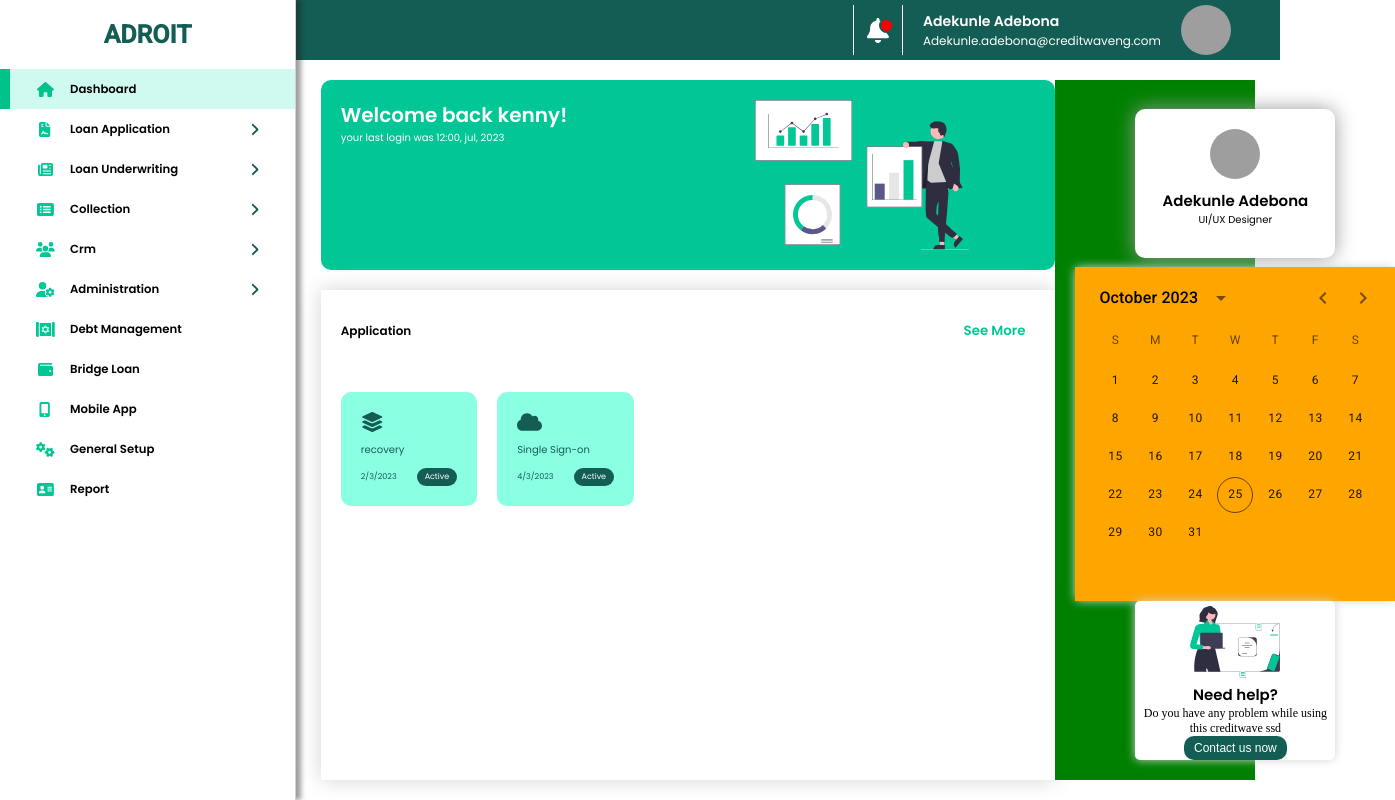
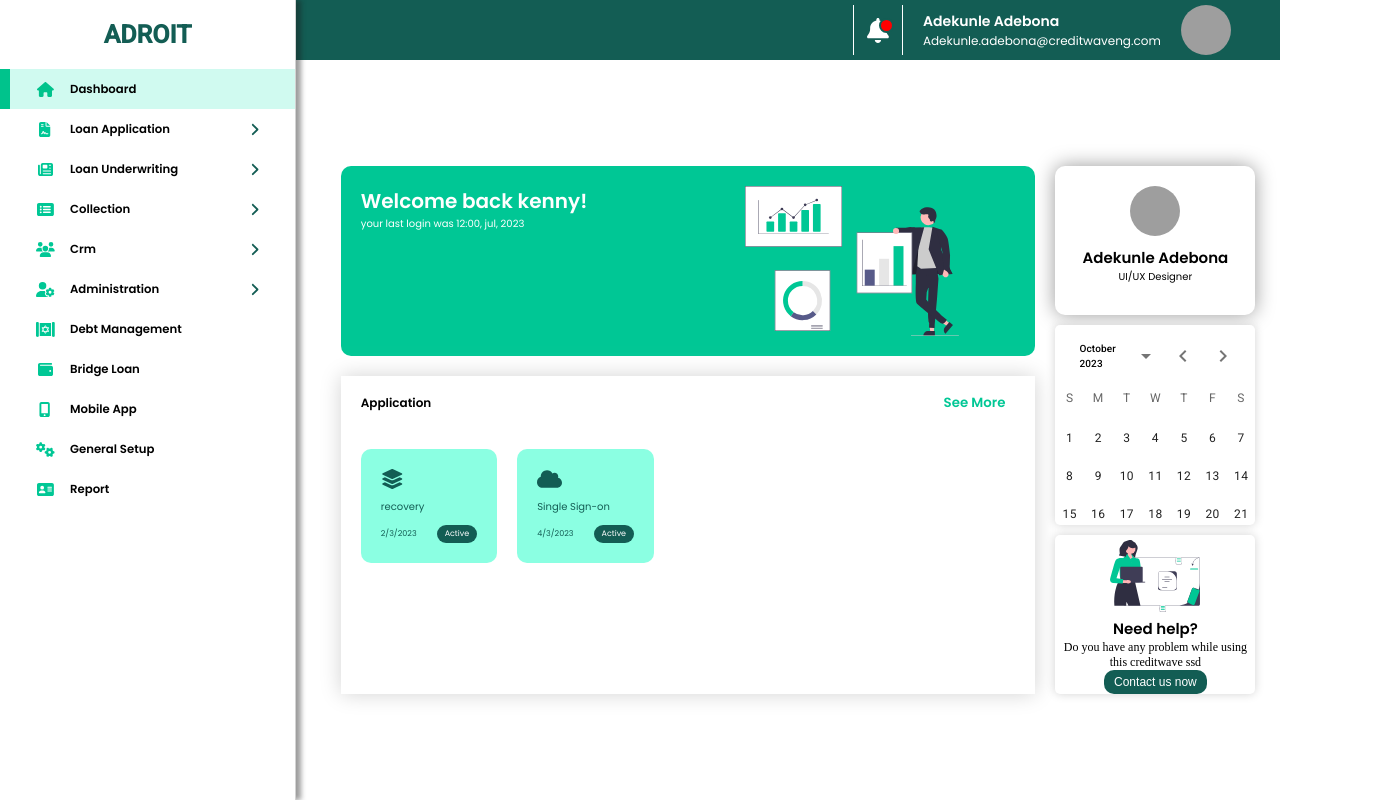
Before and after one commit to nehldotjs/adroit.github.io, a React (Create React App) app: page /dashboardScreen in a window 1280 px wide. Shown: the whole page, 1395 px wide, since content can reach past the window. Built offline with nearby package versions, Linux system fonts and the light colour scheme; grey boxes are pictures that could not be loaded.

Commit message:
NEW COMMIT

```diff
--- a/src/components/Calender.js
+++ b/src/components/Calender.js
@@ -6,7 +6,12 @@ import { DateCalendar } from "@mui/x-date-pickers/DateCalendar";
 export default function CalenderProp() {
   return (
     <LocalizationProvider dateAdapter={AdapterDayjs}>
-      <DateCalendar className="calendar-container" />
+      <DateCalendar
+        sx={{
+          maxHeight: "200px",
+          margin: "none"
+        }}
+      />
     </LocalizationProvider>
   );
 }
--- a/src/screens/styles/dashBoard.css
+++ b/src/screens/styles/dashBoard.css
@@ -268,7 +268,7 @@
 /* DASH BOARD CONTENT CONTAINER */
 
 .dashContentWrapper {
-    height: 90%;
+    height: auto;
     width: 95%;
     justify-content: center;
     align-items: center;
@@ -285,6 +285,7 @@
     grid-template-rows: 1fr 2fr;
     gap: 20px;
     flex-direction: column;
+    margin: 20px;
 
 }
 
@@ -476,14 +477,13 @@
 .dashContent-2 {
     height: 100%;
     width: 200px;
-    background-color: green;
     display: grid;
     grid-template-rows: 1fr;
     flex-direction: column;
     justify-content: space-between;
     align-items: center;
     margin: auto;
-    padding: 20px;
+    gap: 10px ;
 }
 
 /* USER PROFILE */
@@ -545,26 +545,27 @@
 
 /* CALENDAR */
 .calender {
+    display: flex;
     height: auto;
-    width: auto;
-    display: flex;
-    flex-wrap: wrap;
+    width: inherit;
+    font-size: 10px;
+    margin: auto;
     background-color: #fff;
     border-radius: 5px;
     box-shadow: 0px 0px 10px lightgray;
-    margin: auto;
-
 }
 
-.calendar-container {
-    height: 200px;
-    width: 500px;
+.MuiPickersCalendarHeader-label {
     display: flex;
-    position: relative;
-    padding: 0px;
+    margin: auto;
     font-size: 10px;
-    background-color: orange;
 }
+
+.MuiPickersSlideTransition-root {
+    display: flex;
+    margin: 0px;
+}
+
 
 
 /* HELP CARD */
```
